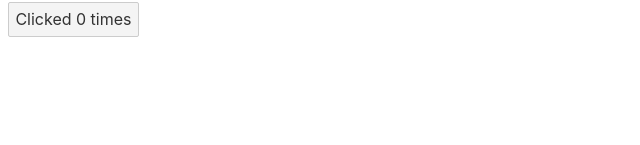
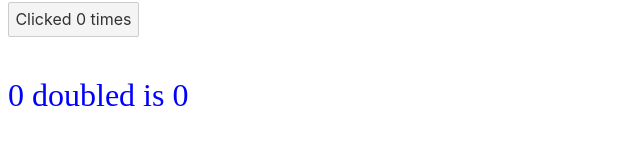
Before and after one commit to dizzysky/svelte-practice, a Svelte app: page / in a window 1280 px wide. Shown: the part 493-638 px from the top of the page, without its empty margins (0-640 px from the left). Built offline with nearby package versions, Linux system fonts and the light colour scheme.

Commit message:
reactive declaration

```diff
--- a/src/App.svelte
+++ b/src/App.svelte
@@ -2,7 +2,7 @@
     let name = "dude"; // Modified to use 'dude' as per your new snippet
     let src = "/image.gif"; // Path to your GIF image
     let count = 0;
-
+    $: doubled = count * 2;
     function increment() {
         count += 1;
     }
@@ -17,6 +17,7 @@
     Clicked {count}
     {count === 1 ? "time" : "times"}
 </button>
+<p>{count} doubled is {doubled}</p>
 
 <style>
     /* Write your CSS here */
```
